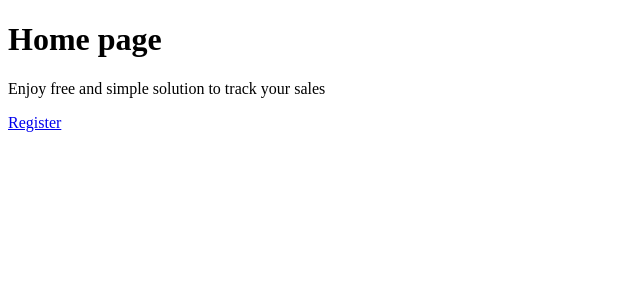
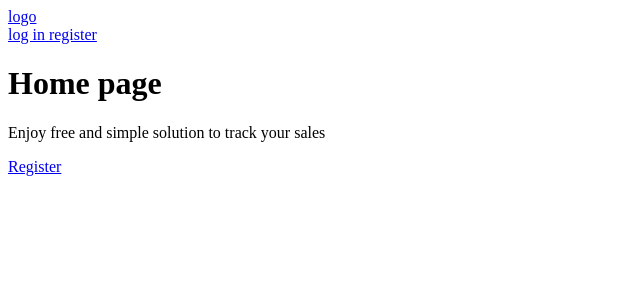
Before and after one commit to eyals208/Sales-Tracker, a Flask app: page / in a window 1280 px wide. Shown: the top 300 px of the page, without its empty margins (0-640 px from the left). Run offline with Flask 3, Linux system fonts and the light colour scheme.

Commit message:
start building the structure for frontend

```diff
--- a/sales_tracker/routes.py
+++ b/sales_tracker/routes.py
@@ -10,3 +10,7 @@ def home():
 @pages.route("/register")
 def register():
     return render_template("register.html")
+
+@pages.route("/sales")
+def sales():
+    return render_template("sales.html")
--- a/sales_tracker/templates/home.html
+++ b/sales_tracker/templates/home.html
@@ -1,14 +1,7 @@
-<!DOCTYPE html>
-<html lang="en">
-<head>
-	<meta charset="UTF-8">
-	<meta name="viewport" content="width=device-width, initial-scale=1.0">
-	<title>Document</title>
-</head>
-<body>
-	<h1 class="title">Home page</h1>
+{% extends "layout.html" %}
+
+{%- block main_content %}
+    <h1 class="title">Home page</h1>
 	<p class="description">Enjoy free and simple solution to track your sales</p>
 	<a class="action-button", href=" {{ url_for('pages.register') }} ">Register</a>
-
-</body>
-</html>
+{% endblock %}
--- /dev/null
+++ b/sales_tracker/templates/layout.html
@@ -0,0 +1,20 @@
+{% from "macros/nav.html" import header %}
+
+<!DOCTYPE html>
+<html lang="en">
+<head>
+	<meta charset="UTF-8">
+	<meta name="viewport" content="width=device-width, initial-scale=1.0">
+	<title>Document</title>
+
+	{% block head_content %} {% endblock %}
+</head>
+<body>
+	{{header ("","")}}
+	<main class = "main">
+		{%block main_content %} {%endblock%}
+
+	</main>
+
+</body>
+</html>
--- /dev/null
+++ b/sales_tracker/templates/macros/nav.html
@@ -0,0 +1,23 @@
+{% macro header(email,theme) %}
+<header class="header">
+    <div class="nav-container">
+        <a href="{{ url_for('pages.home') }}" class=" header__logo">
+            <!-- add logo --> logo
+        </a>
+        <nav class="nav">
+            {% if not email %}
+                <a href="#" class="nav__link">
+                    <span class="nav__item">log in</span>
+                </a>
+                <a href="{{ url_for('pages.register') }}" class="nav__link">
+                    <span class="nav__item">register</span>
+                </a>
+            {% else %}
+                <a href="{{ url_for('pages.sales') }}" class="nav__link {{'nav__link--active' if request.path == url_for('pages.sales')}}">
+                </a>
+
+            {% endif %}
+        </nav>
+    </div>
+</header>
+{% endmacro %}
--- /dev/null
+++ b/sales_tracker/templates/sales.html
@@ -0,0 +1 @@
+sales page
```
